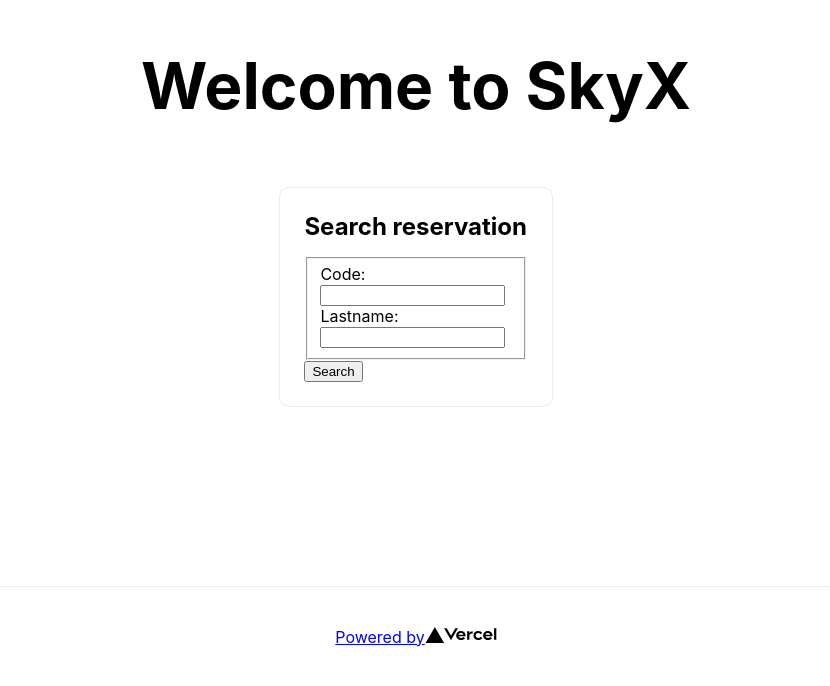
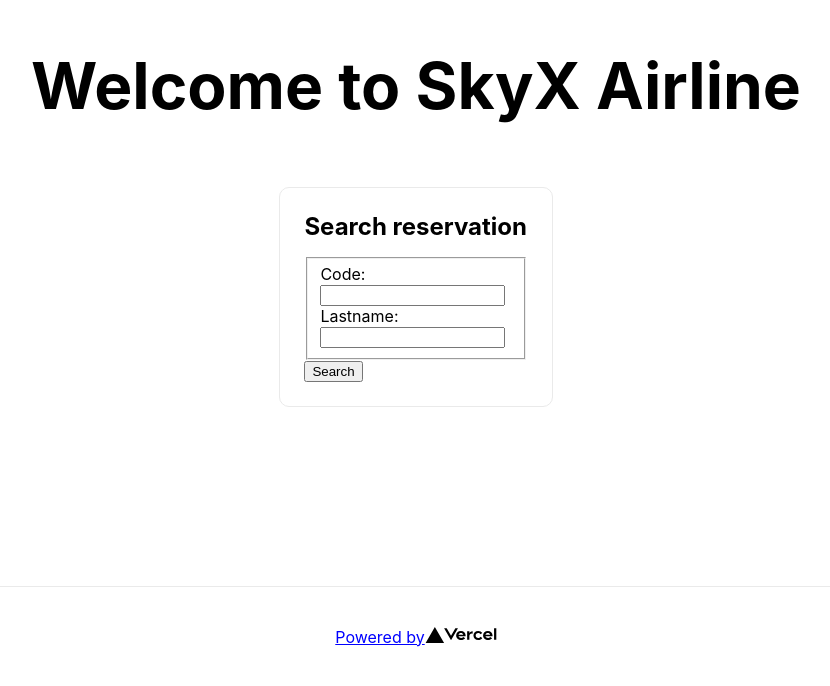
Before and after one commit to rdcorbera/nextjs-sample, a Next.js app: page / in a window 1280 px wide. Shown: the part 114-800 px from the top of the page, without its empty margins (224-1054 px from the left). Built offline with nearby package versions, Linux system fonts and the light colour scheme.

Commit message:
refactor module

```diff
--- a/containers/home/index.jsx
+++ /dev/null
@@ -1,8 +0,0 @@
-import HomeView from './views/home.view'
-
-export default function Home() {
-
-  return (
-    <HomeView />
-  )
-}
--- /dev/null
+++ b/modules/home/contexts/home.context.js
@@ -0,0 +1,8 @@
+import React from 'react'
+
+export const HomeContext = React.createContext({
+    searchParams: { code: '', lastname: '' },
+    showError: false,
+    triggerError: () => {},
+    resetError: () => {}
+})
--- /dev/null
+++ b/modules/home/index.jsx
@@ -0,0 +1,37 @@
+import { useState } from 'react'
+import HomeView from './views/home.view'
+import NotFoundView from './views/notfound.view'
+
+import { HomeContext } from './contexts/home.context'
+
+export default function HomeModule() {
+
+  const [searchParams, setSearchParams] = useState({ code: '', lastname: '' })
+  const [showError, setShowError] = useState(false)
+
+  const handleError = (searchParams) => {
+    setSearchParams(searchParams)
+    setShowError(true)
+  }
+
+  const handleResetError = () => {
+    setShowError(false)
+  }
+
+  return (
+    <HomeContext.Provider value={{
+        searchParams: searchParams,
+        showError: showError,
+        triggerError: handleError,
+        resetError: handleResetError
+      }}>
+      <HomeContext.Consumer>
+        {({showError}) => {
+          if (showError) return <NotFoundView />
+
+          return <HomeView />
+        }}
+      </HomeContext.Consumer>
+    </HomeContext.Provider>
+  )
+}
--- a/containers/home/views/home.view.jsx
+++ b/modules/home/views/home.view.jsx
@@ -1,5 +1,8 @@
 import Head from 'next/head'
 import { useRouter } from 'next/router'
+import { useContext } from 'react'
+
+import { HomeContext } from '../contexts/home.context'
 
 import styles from './home.module.css'
 
@@ -9,6 +12,7 @@
 
 export default function HomeView() {
   const router = useRouter()
+  const { triggerError } = useContext(HomeContext)
 
   const searchHandler = (searchParams) => {
     fetch('http://localhost:3100/api/reservations/code/' + searchParams.code)
@@ -24,7 +28,7 @@
       router.push('reservation')
     })
     .catch(function(error) {
-      console.log(error.message);
+      triggerError(searchParams)
     })
   }
 
@@ -37,7 +41,7 @@
       </Head>
 
       <main className={styles.main}>
-        <Title text="Welcome to SkyX" />
+        <Title text="Welcome to SkyX Airline" />
         <SearchBox onSearch={searchHandler} />
       </main>
 
--- /dev/null
+++ b/modules/home/views/notfound.module.css
@@ -0,0 +1,3 @@
+.container {
+    text-align: center;
+}
--- /dev/null
+++ b/modules/home/views/notfound.view.jsx
@@ -0,0 +1,15 @@
+import styles from './notfound.module.css'
+import {HomeContext} from '../contexts/home.context'
+
+export default function NotFoundView() {
+  return (
+    <HomeContext.Consumer>
+      {({ searchParams, resetError }) =>
+      <div className={styles.container}>
+        <h1>Reservation "{searchParams.code}" not found</h1>
+        <button onClick={resetError}>Search Again</button>
+      </div>
+      }
+    </HomeContext.Consumer>
+  )
+}
--- a/pages/index.jsx
+++ b/pages/index.jsx
@@ -1,8 +1,8 @@
-import Home from '../containers/home'
+import HomeModule from '../modules/home'
 
 export default function Index() {
 
   return (
-    <Home></Home>
+    <HomeModule></HomeModule>
   )
 }
```
Also changed, not shown: modules/home/components/search-box/index.jsx (renamed from containers/home/components/search-box/index.jsx), modules/home/components/search-box/search-box.module.css (renamed from containers/home/components/search-box/search-box.module.css), modules/home/components/title/index.jsx (renamed from containers/home/components/title/index.jsx), modules/home/components/title/title.module.css (renamed from containers/home/components/title/title.module.css), modules/home/views/home.module.css (renamed from containers/home/views/home.module.css).
